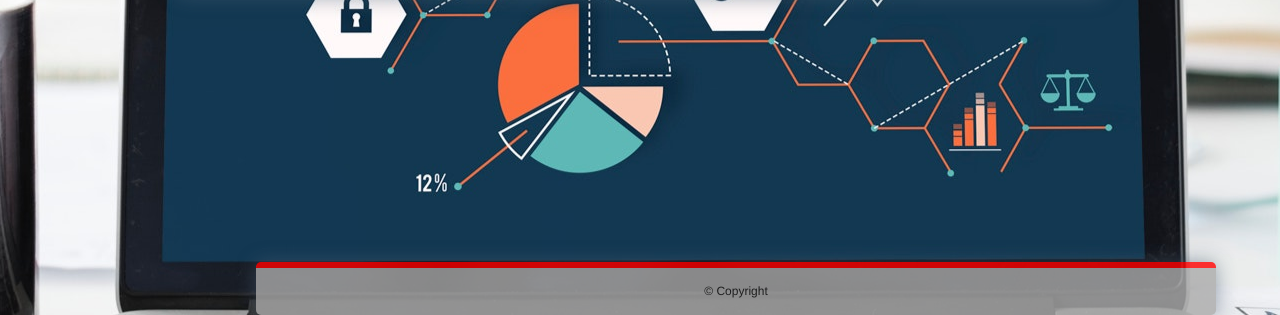
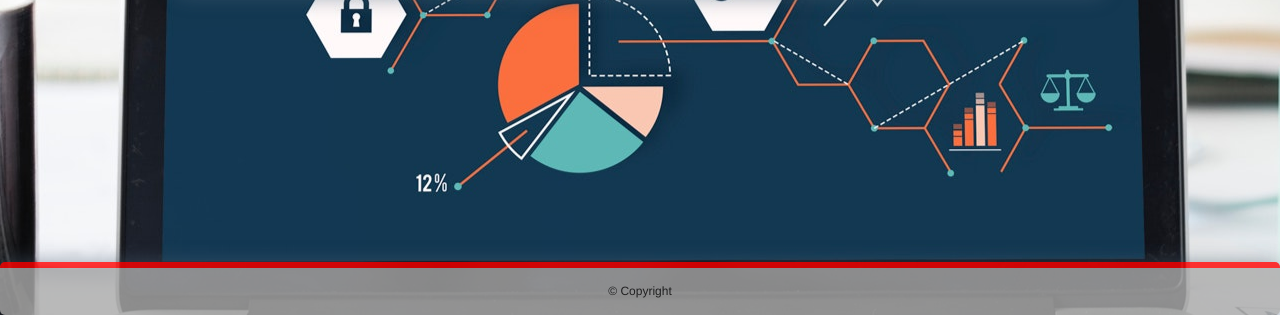
Before and after one commit to lerodcalanoc/Bootstrap-Portfolio, a plain HTML site: page index.html in a window 1280 px wide. Shown: the part 750-1065 px from the top of the page. Drawn offline with nearby package versions, Linux system fonts and the light colour scheme.

Commit message:
Update style.css

```diff
--- a/assets/css/style.css
+++ b/assets/css/style.css
@@ -118,10 +118,7 @@ height: 30px 0;
 opacity: 0.8;
 border-radius: 5px;
 box-shadow: 0 0 20px 0 rgba(72,94,116,0.7);
-max-width: 960px;
-width: 100%;
 text-align: center;
-margin-left: 20%
 
 }
 
```
